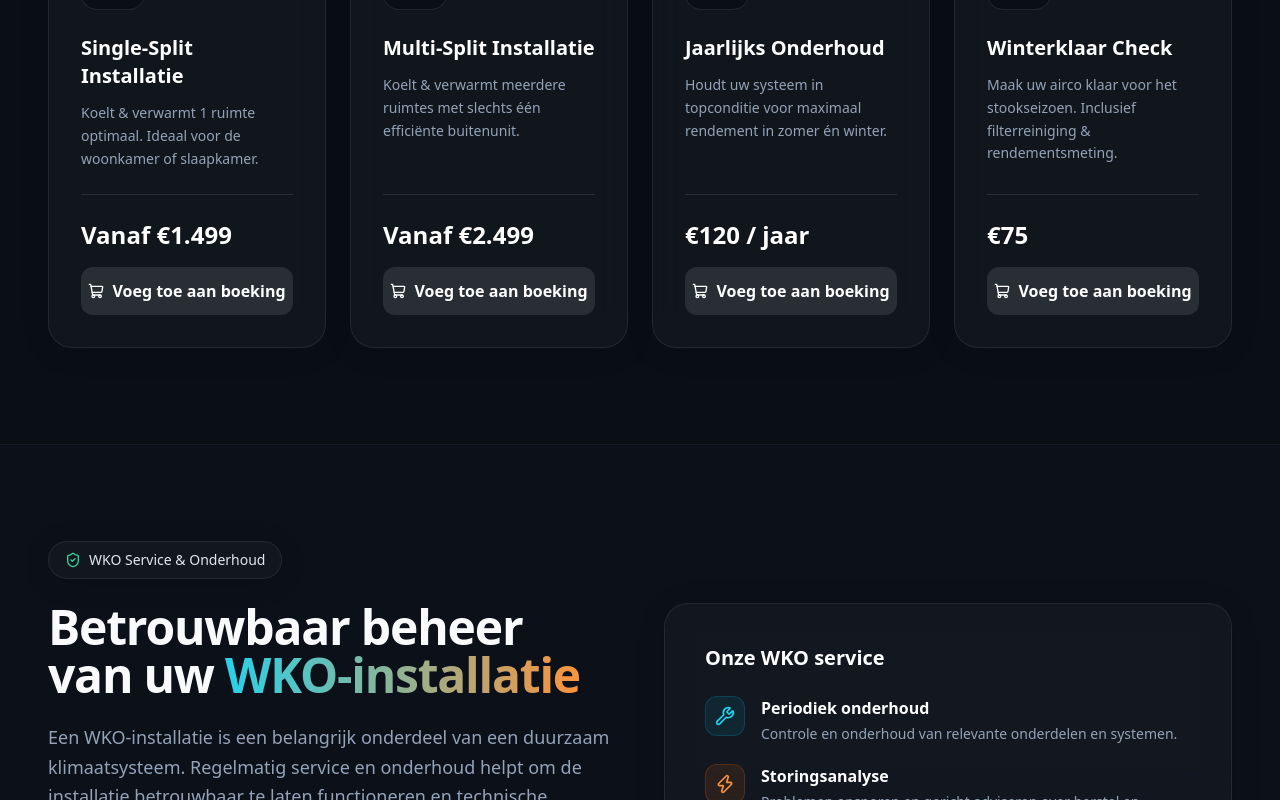
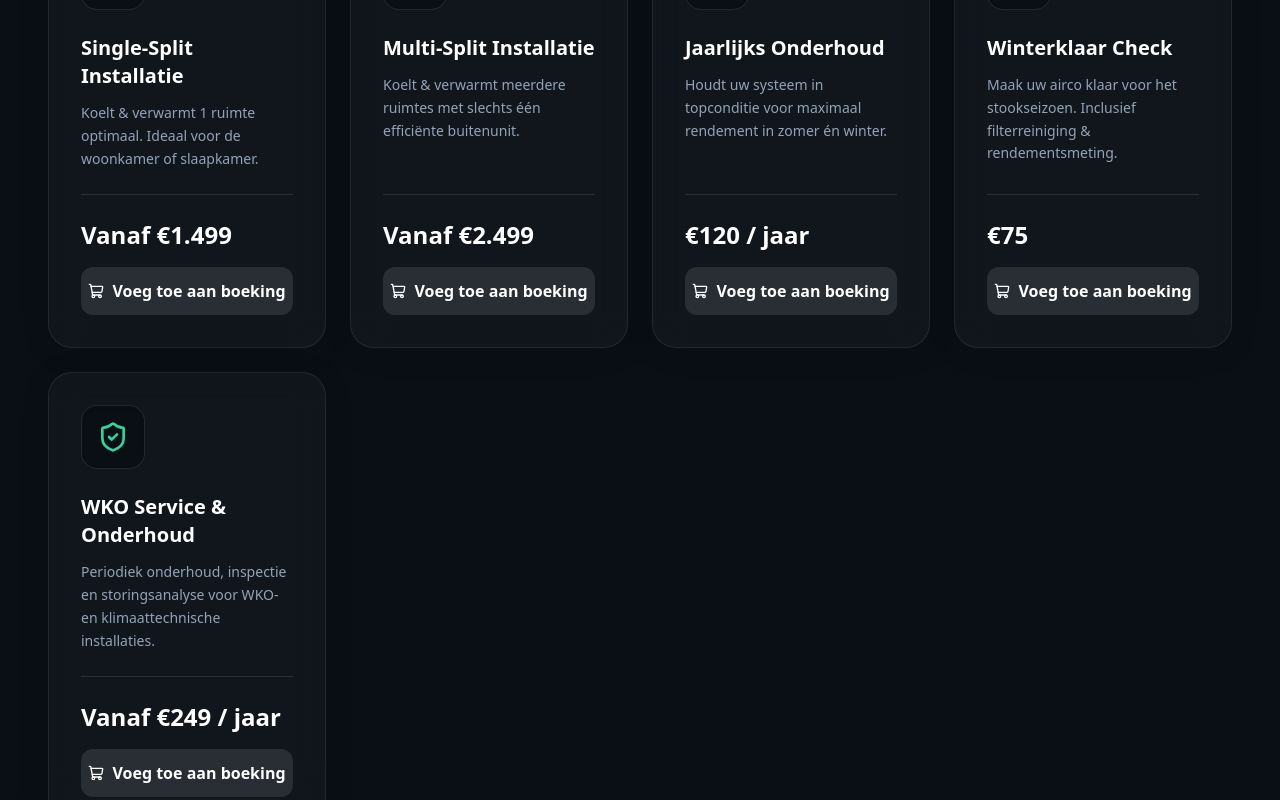
Before and after one commit to ZoRs12/Climacare, a React (Vite) app: page / in a window 1280 px wide. Shown: the part 2000-2800 px from the top of the page. Built offline with nearby package versions, Linux system fonts and the light colour scheme.

Commit message:
Add WKO service pricing to solutions

```diff
--- a/src/app.tsx
+++ b/src/app.tsx
@@ -313,6 +313,15 @@ export default function App() {
       desc: 'Maak uw airco klaar voor het stookseizoen. Inclusief filterreiniging & rendementsmeting.',
       priceText: '€75',
       priceNum: 75,
+      popular: false,
+    },
+    {
+      id: 'wko',
+      icon: <ShieldCheck className="w-8 h-8 text-emerald-400" />,
+      title: 'WKO Service & Onderhoud',
+      desc: 'Periodiek onderhoud, inspectie en storingsanalyse voor WKO- en klimaattechnische installaties.',
+      priceText: 'Vanaf €249 / jaar',
+      priceNum: 249,
       popular: false,
     },
   ];
```
